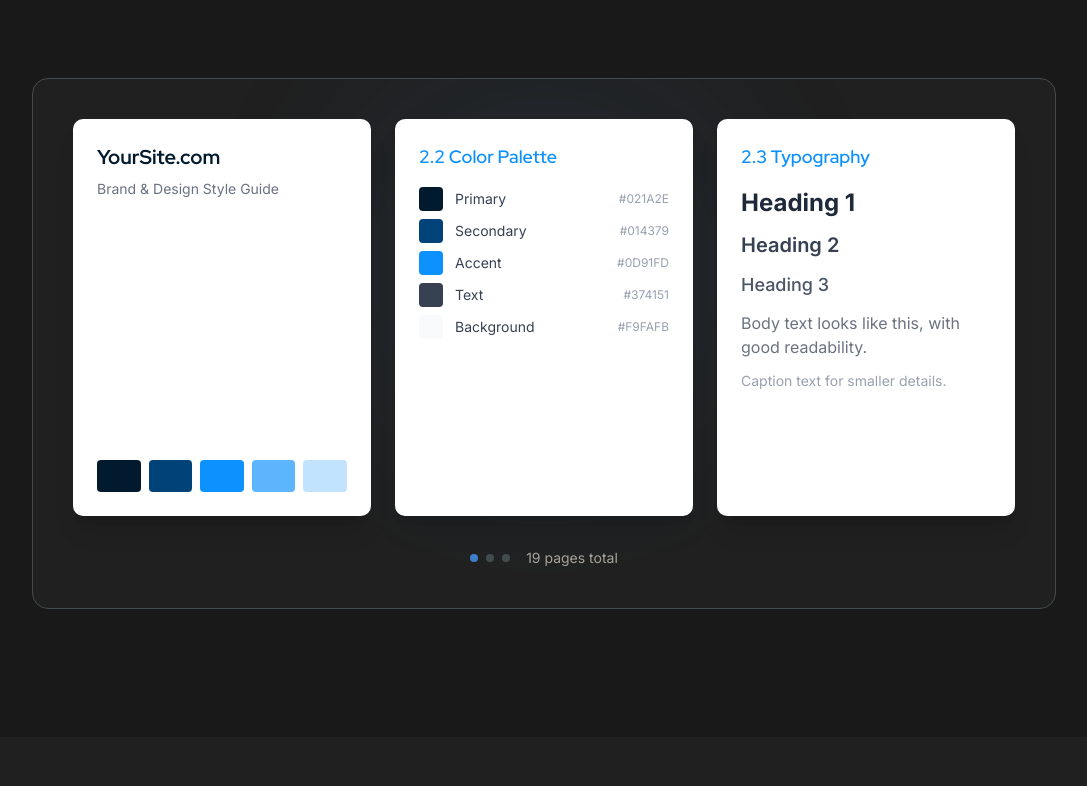
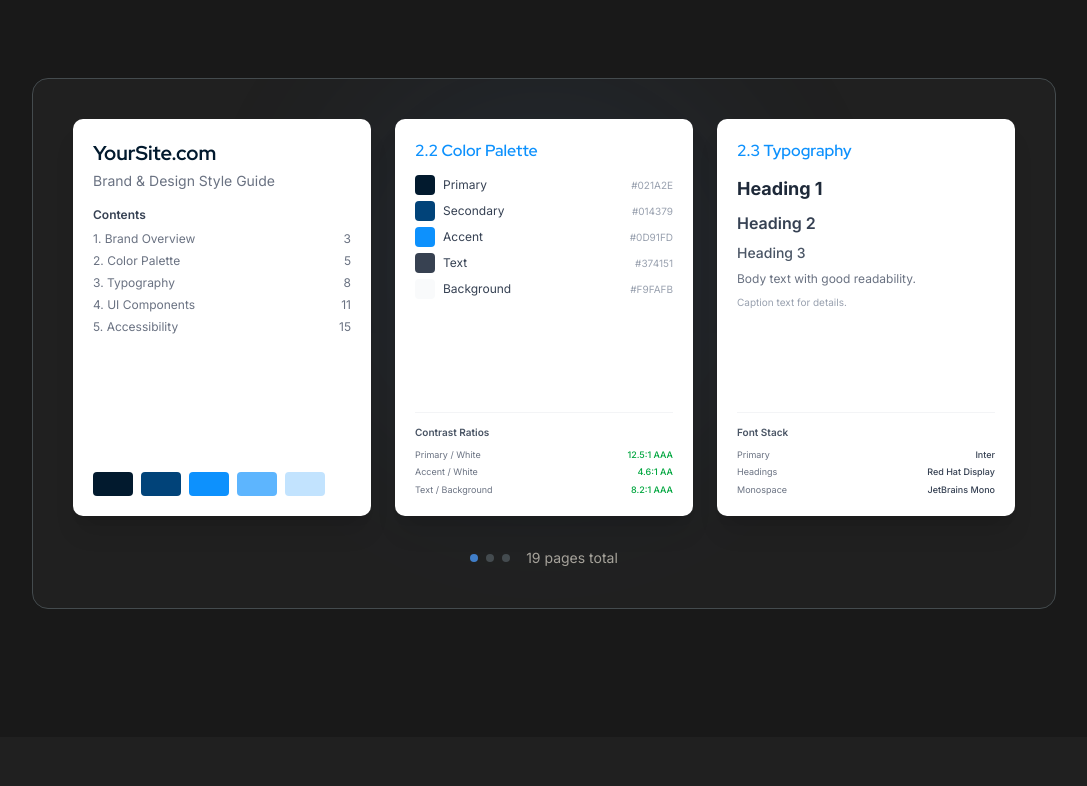
Before and after one commit to TomsTools11/styleguidegenerator, a Next.js app in the folder style-guide-app/: page / in a window 1280 px wide. Shown: the part 754-1540 px from the top of the page, without its empty margins (96-1183 px from the left). Built offline with nearby package versions, Linux system fonts and the light colour scheme.

Commit message:
Fill whitespace in Professional PDF Output preview graphic
- Add Accessibility section with contrast ratios
- Add Grid System section with 6-column visual
- Add page footer with branding and page number
- Compact spacing to fit more content
- Also enhanced hero section PDF previews with more detail

```diff
--- a/style-guide-app/src/app/page.tsx
+++ b/style-guide-app/src/app/page.tsx
@@ -218,52 +218,103 @@ export default function Home() {
               {/* Mock PDF preview */}
               <div className="relative grid md:grid-cols-3 gap-6">
                 {/* Page 1 - Cover */}
-                <div className="bg-white rounded-lg shadow-xl p-6 aspect-[3/4] flex flex-col">
-                  <div className="text-[#021A2E] font-bold text-xl mb-2" style={{ fontFamily: "'Red Hat Display', sans-serif" }}>
+                <div className="bg-white rounded-lg shadow-xl p-5 aspect-[3/4] flex flex-col">
+                  <div className="text-[#021A2E] font-bold text-xl mb-1" style={{ fontFamily: "'Red Hat Display', sans-serif" }}>
                     YourSite.com
                   </div>
-                  <div className="text-gray-500 text-sm mb-6">Brand & Design Style Guide</div>
-                  <div className="flex gap-2 mt-auto">
-                    <div className="w-12 h-8 rounded bg-[#021A2E]" />
-                    <div className="w-12 h-8 rounded bg-[#014379]" />
-                    <div className="w-12 h-8 rounded bg-[#0D91FD]" />
-                    <div className="w-12 h-8 rounded bg-[#5DB5FE]" />
-                    <div className="w-12 h-8 rounded bg-[#C2E3FE]" />
+                  <div className="text-gray-500 text-sm mb-4">Brand & Design Style Guide</div>
+
+                  {/* Table of Contents */}
+                  <div className="flex-1">
+                    <div className="text-xs font-semibold text-gray-700 mb-2">Contents</div>
+                    <div className="space-y-1.5 text-xs text-gray-500">
+                      <div className="flex justify-between"><span>1. Brand Overview</span><span>3</span></div>
+                      <div className="flex justify-between"><span>2. Color Palette</span><span>5</span></div>
+                      <div className="flex justify-between"><span>3. Typography</span><span>8</span></div>
+                      <div className="flex justify-between"><span>4. UI Components</span><span>11</span></div>
+                      <div className="flex justify-between"><span>5. Accessibility</span><span>15</span></div>
+                    </div>
+                  </div>
+
+                  <div className="flex gap-2 mt-4">
+                    <div className="w-10 h-6 rounded bg-[#021A2E]" />
+                    <div className="w-10 h-6 rounded bg-[#014379]" />
+                    <div className="w-10 h-6 rounded bg-[#0D91FD]" />
+                    <div className="w-10 h-6 rounded bg-[#5DB5FE]" />
+                    <div className="w-10 h-6 rounded bg-[#C2E3FE]" />
                   </div>
                 </div>
 
                 {/* Page 2 - Colors */}
-                <div className="bg-white rounded-lg shadow-xl p-6 aspect-[3/4]">
-                  <div className="text-[#0D91FD] font-semibold text-lg mb-4" style={{ fontFamily: "'Red Hat Display', sans-serif" }}>
+                <div className="bg-white rounded-lg shadow-xl p-5 aspect-[3/4] flex flex-col">
+                  <div className="text-[#0D91FD] font-semibold text-base mb-3" style={{ fontFamily: "'Red Hat Display', sans-serif" }}>
                     2.2 Color Palette
                   </div>
-                  <div className="space-y-2">
+                  <div className="space-y-1.5 flex-1">
                     {['Primary', 'Secondary', 'Accent', 'Text', 'Background'].map((role, i) => (
-                      <div key={role} className="flex items-center gap-3">
+                      <div key={role} className="flex items-center gap-2">
                         <div
-                          className="w-6 h-6 rounded"
+                          className="w-5 h-5 rounded"
                           style={{ backgroundColor: ['#021A2E', '#014379', '#0D91FD', '#374151', '#F9FAFB'][i] }}
                         />
-                        <span className="text-gray-700 text-sm">{role}</span>
-                        <span className="text-gray-400 text-xs ml-auto">
+                        <span className="text-gray-700 text-xs">{role}</span>
+                        <span className="text-gray-400 text-[10px] ml-auto">
                           {['#021A2E', '#014379', '#0D91FD', '#374151', '#F9FAFB'][i]}
                         </span>
                       </div>
                     ))}
                   </div>
+
+                  {/* Contrast Table */}
+                  <div className="mt-3 pt-3 border-t border-gray-100">
+                    <div className="text-[10px] font-semibold text-gray-600 mb-2">Contrast Ratios</div>
+                    <div className="space-y-1">
+                      <div className="flex items-center justify-between text-[9px]">
+                        <span className="text-gray-500">Primary / White</span>
+                        <span className="text-green-600 font-medium">12.5:1 AAA</span>
+                      </div>
+                      <div className="flex items-center justify-between text-[9px]">
+                        <span className="text-gray-500">Accent / White</span>
+                        <span className="text-green-600 font-medium">4.6:1 AA</span>
+                      </div>
+                      <div className="flex items-center justify-between text-[9px]">
+                        <span className="text-gray-500">Text / Background</span>
+                        <span className="text-green-600 font-medium">8.2:1 AAA</span>
+                      </div>
+                    </div>
+                  </div>
                 </div>
 
                 {/* Page 3 - Typography */}
-                <div className="bg-white rounded-lg shadow-xl p-6 aspect-[3/4]">
-                  <div className="text-[#0D91FD] font-semibold text-lg mb-4" style={{ fontFamily: "'Red Hat Display', sans-serif" }}>
+                <div className="bg-white rounded-lg shadow-xl p-5 aspect-[3/4] flex flex-col">
+                  <div className="text-[#0D91FD] font-semibold text-base mb-3" style={{ fontFamily: "'Red Hat Display', sans-serif" }}>
                     2.3 Typography
                   </div>
-                  <div className="space-y-3">
-                    <div className="text-2xl font-bold text-gray-800">Heading 1</div>
-                    <div className="text-xl font-semibold text-gray-700">Heading 2</div>
-                    <div className="text-lg font-medium text-gray-600">Heading 3</div>
-                    <div className="text-base text-gray-500">Body text looks like this, with good readability.</div>
-                    <div className="text-sm text-gray-400">Caption text for smaller details.</div>
+                  <div className="space-y-2 flex-1">
+                    <div className="text-lg font-bold text-gray-800">Heading 1</div>
+                    <div className="text-base font-semibold text-gray-700">Heading 2</div>
+                    <div className="text-sm font-medium text-gray-600">Heading 3</div>
+                    <div className="text-xs text-gray-500">Body text with good readability.</div>
+                    <div className="text-[10px] text-gray-400">Caption text for details.</div>
+                  </div>
+
+                  {/* Font Specs Table */}
+                  <div className="mt-3 pt-3 border-t border-gray-100">
+                    <div className="text-[10px] font-semibold text-gray-600 mb-2">Font Stack</div>
+                    <div className="space-y-1">
+                      <div className="flex items-center justify-between text-[9px]">
+                        <span className="text-gray-500">Primary</span>
+                        <span className="text-gray-700 font-medium">Inter</span>
+                      </div>
+                      <div className="flex items-center justify-between text-[9px]">
+                        <span className="text-gray-500">Headings</span>
+                        <span className="text-gray-700 font-medium">Red Hat Display</span>
+                      </div>
+                      <div className="flex items-center justify-between text-[9px]">
+                        <span className="text-gray-500">Monospace</span>
+                        <span className="text-gray-700 font-medium">JetBrains Mono</span>
+                      </div>
+                    </div>
                   </div>
                 </div>
               </div>
@@ -404,26 +455,26 @@ export default function Home() {
               <div className="relative">
                 <div className="absolute inset-0 bg-gradient-to-r from-[#407EC9]/20 to-[#448361]/20 blur-3xl rounded-full" />
                 <div className="relative bg-[#191919] border border-[#444B4E] rounded-2xl p-8">
-                  <div className="aspect-[3/4] bg-white rounded-lg shadow-2xl p-5 overflow-hidden">
+                  <div className="aspect-[3/4] bg-white rounded-lg shadow-2xl p-4 overflow-hidden flex flex-col">
                     {/* Header */}
-                    <div className="border-b border-gray-200 pb-3 mb-3">
-                      <div className="text-xl font-bold text-[#021A2E]" style={{ fontFamily: "'Red Hat Display', sans-serif" }}>
+                    <div className="border-b border-gray-200 pb-2 mb-2">
+                      <div className="text-lg font-bold text-[#021A2E]" style={{ fontFamily: "'Red Hat Display', sans-serif" }}>
                         Brand Style Guide
                       </div>
-                      <div className="text-xs text-gray-500 mt-1">Version 1.0 | Generated Today</div>
+                      <div className="text-[10px] text-gray-500 mt-0.5">Version 1.0 | Generated Today</div>
                     </div>
 
                     {/* Color Palette Section */}
-                    <div className="mb-4">
-                      <div className="text-xs font-semibold text-[#0D91FD] mb-2">Color Palette</div>
-                      <div className="flex gap-1.5 mb-2">
-                        <div className="w-7 h-7 rounded bg-[#021A2E]" />
-                        <div className="w-7 h-7 rounded bg-[#0D91FD]" />
-                        <div className="w-7 h-7 rounded bg-[#448361]" />
-                        <div className="w-7 h-7 rounded bg-[#D9730D]" />
-                        <div className="w-7 h-7 rounded bg-[#6B7280]" />
+                    <div className="mb-3">
+                      <div className="text-[10px] font-semibold text-[#0D91FD] mb-1.5">Color Palette</div>
+                      <div className="flex gap-1 mb-1">
+                        <div className="w-6 h-6 rounded bg-[#021A2E]" />
+                        <div className="w-6 h-6 rounded bg-[#0D91FD]" />
+                        <div className="w-6 h-6 rounded bg-[#448361]" />
+                        <div className="w-6 h-6 rounded bg-[#D9730D]" />
+                        <div className="w-6 h-6 rounded bg-[#6B7280]" />
                       </div>
-                      <div className="flex gap-3 text-[8px] text-gray-500">
+                      <div className="flex gap-2 text-[7px] text-gray-500">
                         <span>Primary</span>
                         <span>Accent</span>
                         <span>Success</span>
@@ -433,37 +484,70 @@ export default function Home() {
                     </div>
 
                     {/* Typography Section */}
-                    <div className="mb-4">
-                      <div className="text-xs font-semibold text-[#0D91FD] mb-2">Typography</div>
-                      <div className="space-y-1">
-                        <div className="text-sm font-bold text-gray-800">Heading 1</div>
-                        <div className="text-xs font-semibold text-gray-700">Heading 2</div>
-                        <div className="text-[10px] text-gray-600">Body text sample</div>
+                    <div className="mb-3">
+                      <div className="text-[10px] font-semibold text-[#0D91FD] mb-1.5">Typography</div>
+                      <div className="space-y-0.5">
+                        <div className="text-xs font-bold text-gray-800">Heading 1</div>
+                        <div className="text-[10px] font-semibold text-gray-700">Heading 2</div>
+                        <div className="text-[9px] text-gray-600">Body text sample</div>
                       </div>
                     </div>
 
                     {/* Components Section */}
-                    <div className="mb-4">
-                      <div className="text-xs font-semibold text-[#0D91FD] mb-2">UI Components</div>
-                      <div className="flex gap-2 mb-2">
-                        <div className="px-2 py-1 bg-[#0D91FD] rounded text-[8px] text-white">Primary</div>
-                        <div className="px-2 py-1 bg-gray-200 rounded text-[8px] text-gray-700">Secondary</div>
+                    <div className="mb-3">
+                      <div className="text-[10px] font-semibold text-[#0D91FD] mb-1.5">UI Components</div>
+                      <div className="flex gap-1.5 mb-1.5">
+                        <div className="px-1.5 py-0.5 bg-[#0D91FD] rounded text-[7px] text-white">Primary</div>
+                        <div className="px-1.5 py-0.5 bg-gray-200 rounded text-[7px] text-gray-700">Secondary</div>
+                        <div className="px-1.5 py-0.5 border border-gray-300 rounded text-[7px] text-gray-600">Outline</div>
                       </div>
-                      <div className="h-6 bg-gray-100 rounded border border-gray-200 px-2 flex items-center">
-                        <span className="text-[8px] text-gray-400">Input field</span>
+                      <div className="h-5 bg-gray-100 rounded border border-gray-200 px-1.5 flex items-center">
+                        <span className="text-[7px] text-gray-400">Input field</span>
+                      </div>
+                    </div>
+
+                    {/* Accessibility Section */}
+                    <div className="mb-3">
+                      <div className="text-[10px] font-semibold text-[#0D91FD] mb-1.5">Accessibility</div>
+                      <div className="space-y-1">
+                        <div className="flex items-center justify-between text-[7px]">
+                          <span className="text-gray-500">Primary / White</span>
+                          <span className="text-green-600 font-medium">12.5:1 AAA</span>
+                        </div>
+                        <div className="flex items-center justify-between text-[7px]">
+                          <span className="text-gray-500">Accent / White</span>
+                          <span className="text-green-600 font-medium">4.6:1 AA</span>
+                        </div>
                       </div>
                     </div>
 
                     {/* Spacing Section */}
-                    <div>
-                      <div className="text-xs font-semibold text-[#0D91FD] mb-2">Spacing Scale</div>
-                      <div className="flex items-end gap-1">
-                        <div className="w-2 h-2 bg-[#0D91FD]/30 rounded-sm" />
-                        <div className="w-3 h-3 bg-[#0D91FD]/40 rounded-sm" />
-                        <div className="w-4 h-4 bg-[#0D91FD]/50 rounded-sm" />
-                        <div className="w-5 h-5 bg-[#0D91FD]/60 rounded-sm" />
-                        <div className="w-6 h-6 bg-[#0D91FD]/70 rounded-sm" />
+                    <div className="mb-3">
+                      <div className="text-[10px] font-semibold text-[#0D91FD] mb-1.5">Spacing Scale</div>
+                      <div className="flex items-end gap-0.5">
+                        <div className="w-1.5 h-1.5 bg-[#0D91FD]/30 rounded-sm" />
+                        <div className="w-2 h-2 bg-[#0D91FD]/40 rounded-sm" />
+                        <div className="w-3 h-3 bg-[#0D91FD]/50 rounded-sm" />
+                        <div className="w-4 h-4 bg-[#0D91FD]/60 rounded-sm" />
+                        <div className="w-5 h-5 bg-[#0D91FD]/70 rounded-sm" />
                       </div>
+                    </div>
+
+                    {/* Grid Section */}
+                    <div className="flex-1">
+                      <div className="text-[10px] font-semibold text-[#0D91FD] mb-1.5">Grid System</div>
+                      <div className="flex gap-0.5 h-6">
+                        {[...Array(6)].map((_, i) => (
+                          <div key={i} className="flex-1 bg-[#0D91FD]/10 rounded-sm border border-[#0D91FD]/20" />
+                        ))}
+                      </div>
+                      <div className="text-[7px] text-gray-400 mt-1">6-column responsive grid</div>
+                    </div>
+
+                    {/* Page Footer */}
+                    <div className="pt-2 mt-auto border-t border-gray-100 flex justify-between items-center">
+                      <span className="text-[7px] text-gray-400">Style Guide Generator</span>
+                      <span className="text-[7px] text-gray-400">Page 5 of 19</span>
                     </div>
                   </div>
                 </div>
```
